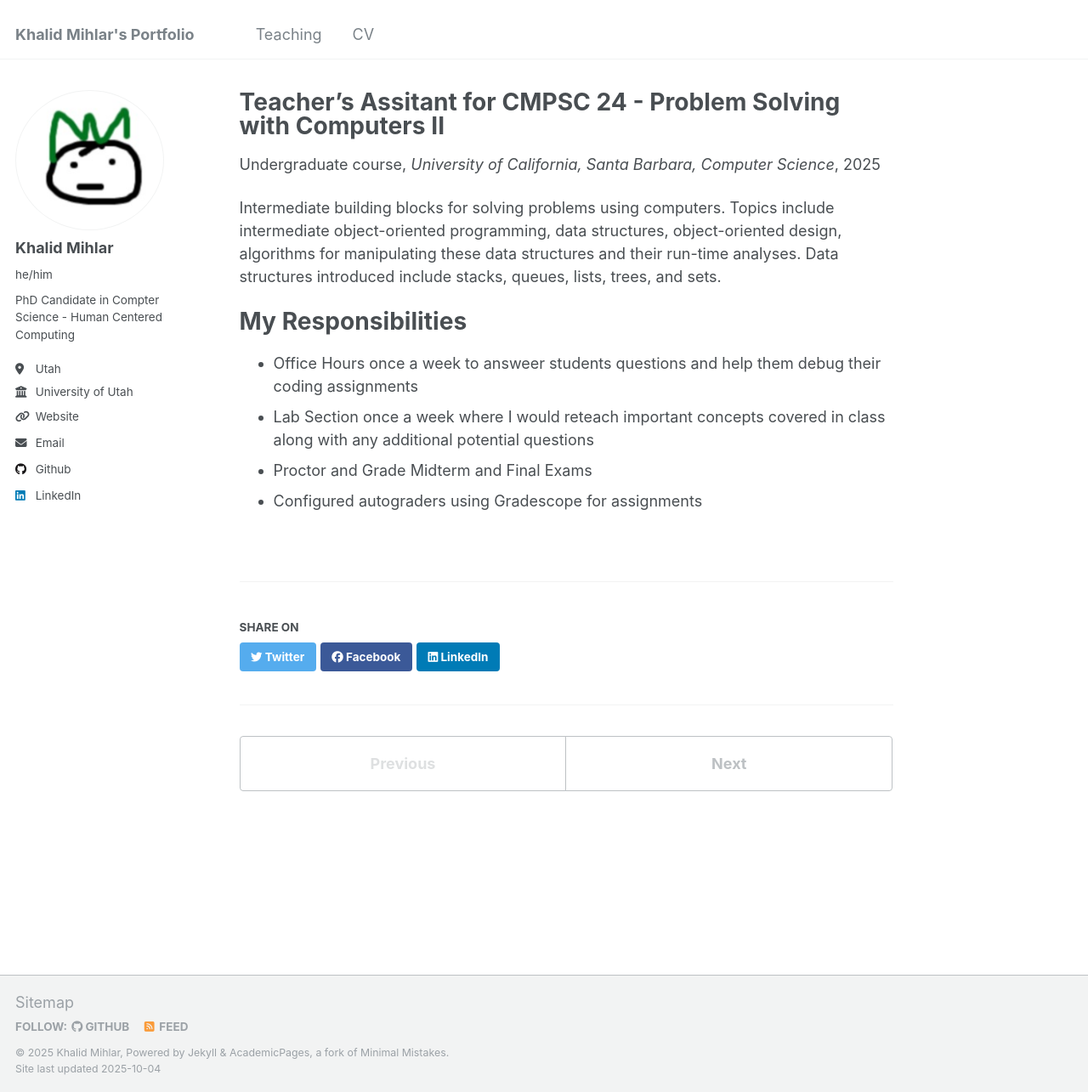
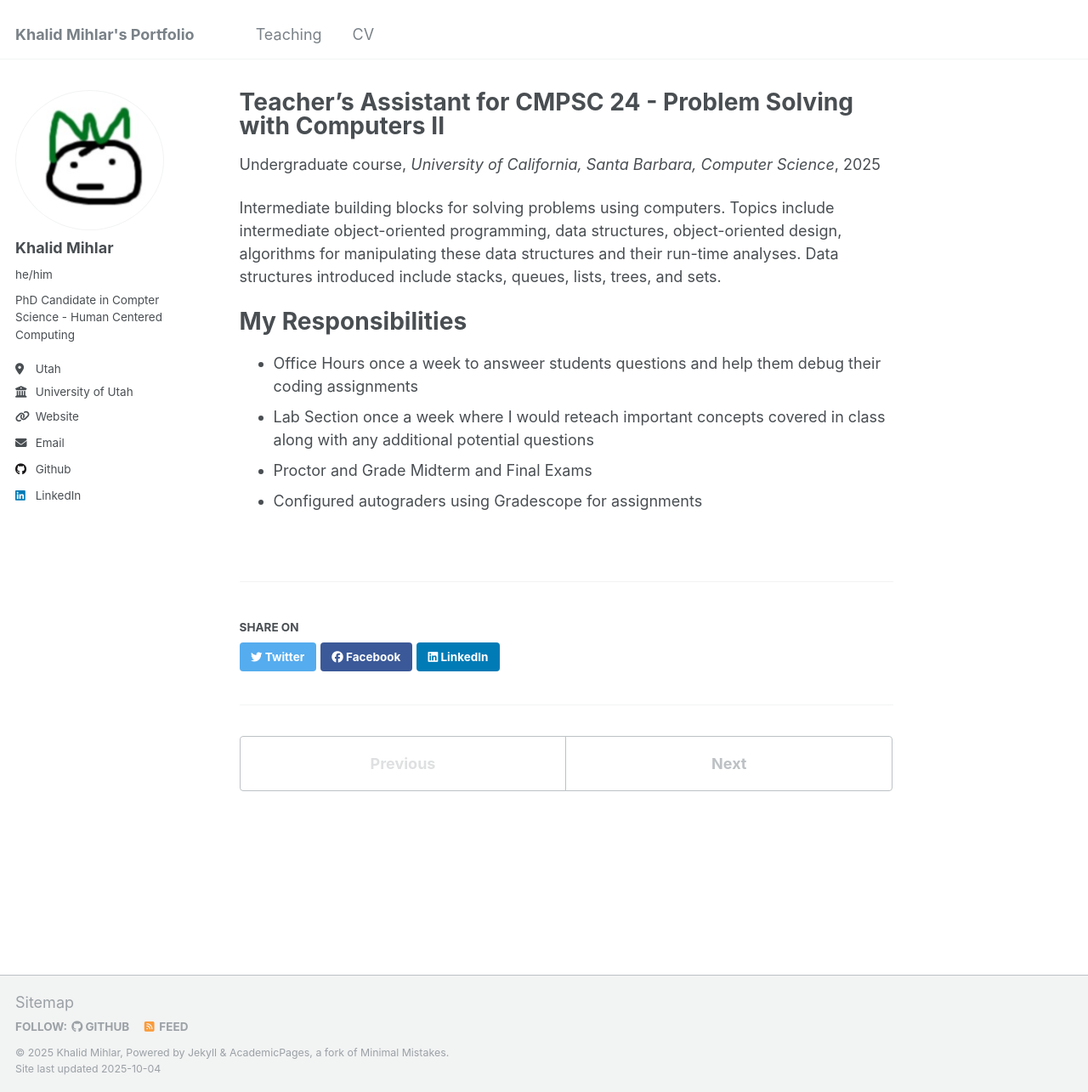
Before and after one commit to khalidmihlar/khalidmihlar.github.io, a Jekyll site: the page built from _teaching/2014-spring-teaching-1.md, in a window 1280 px wide and 1285 px high. Shown: the whole window at 85% size. Built offline with Jekyll 4.4.1, drawn with Linux system fonts in a browser that asks for light colours.

Commit message:
Spelling errors fixed

```diff
--- a/_teaching/2014-spring-teaching-1.md
+++ b/_teaching/2014-spring-teaching-1.md
@@ -1,5 +1,5 @@
 ---
-title: "Teacher's Assitant for CMPSC 24 - Problem Solving with Computers II"
+title: "Teacher's Assistant for CMPSC 24 - Problem Solving with Computers II"
 collection: teaching
 type: "Undergraduate course"
 permalink: /teaching/CS24
```
Also changed, not shown: _pages/cv.md (+1 -1 lines), _teaching/2015-spring-teaching-2.md (+1 -1 lines).
